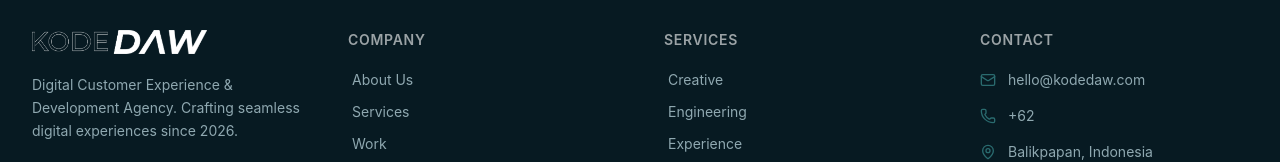
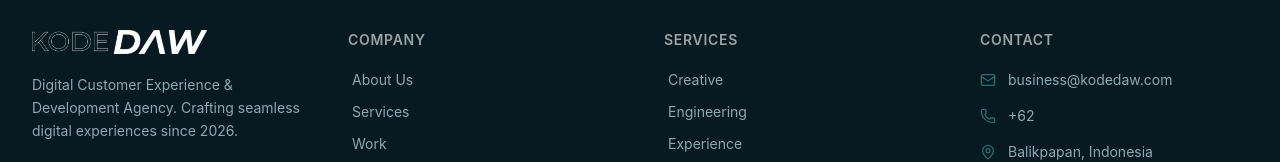
Before and after one commit to Kodedaw/kodedaw, a React (Vite) app: page / in a window 1280 px wide. Shown: the part 5326-5488 px from the top of the page. Built offline with nearby package versions, Linux system fonts and the light colour scheme.

Commit message:
email add

```diff
--- a/src/components/Footer.tsx
+++ b/src/components/Footer.tsx
@@ -110,7 +110,7 @@ export default function Footer() {
               <ul className="space-y-4">
                 <li className="flex items-start gap-3 text-sm text-gray-text group hover:text-foreground transition-colors cursor-pointer">
                   <Mail size={16} className="mt-0.5 text-teal-light shrink-0" />
-                  <span>hello@kodedaw.com</span>
+                  <span>business@kodedaw.com</span>
                 </li>
                 <li className="flex items-start gap-3 text-sm text-gray-text group hover:text-foreground transition-colors cursor-pointer">
                   <Phone size={16} className="mt-0.5 text-teal-light shrink-0" />
```
